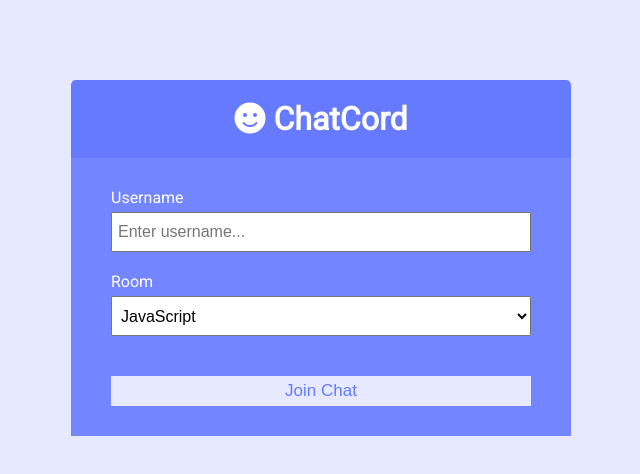
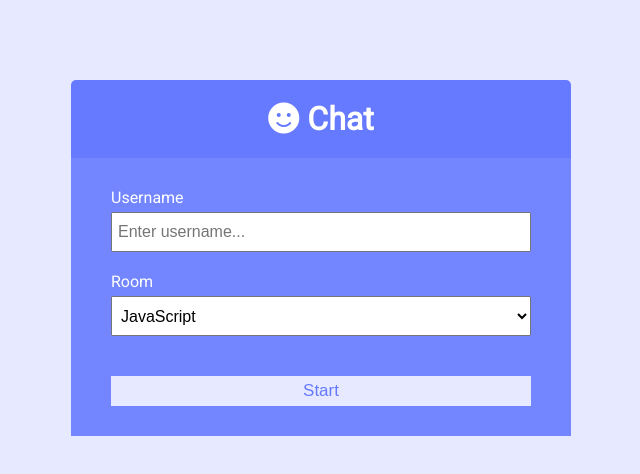
Before and after one commit to imaneikb/test7, a website: page public/index.html in a window 1280 px wide. Shown: the whole page, without its empty margins (319-959 px from the left). Drawn offline with Linux system fonts and the light colour scheme.

Commit message:
Update index.html

```diff
--- a/public/index.html
+++ b/public/index.html
@@ -11,12 +11,12 @@
 			crossorigin="anonymous"
 		/>
 		<link rel="stylesheet" href="css/style.css" />
-		<title>ChatCord App</title>
+		<title>Chat</title>
 	</head>
 	<body>
 		<div class="join-container">
 			<header class="join-header">
-				<h1><i class="fas fa-smile"></i> ChatCord</h1>
+				<h1><i class="fas fa-smile"></i> Chat</h1>
 			</header>
 			<main class="join-main">
 				<form action="chat.html">
@@ -41,7 +41,7 @@
 							<option value="Java">Java</option>
 						</select>
 					</div>
-					<button type="submit" class="btn">Join Chat</button>
+					<button type="submit" class="btn">Start</button>
 				</form>
 			</main>
 		</div>
```
